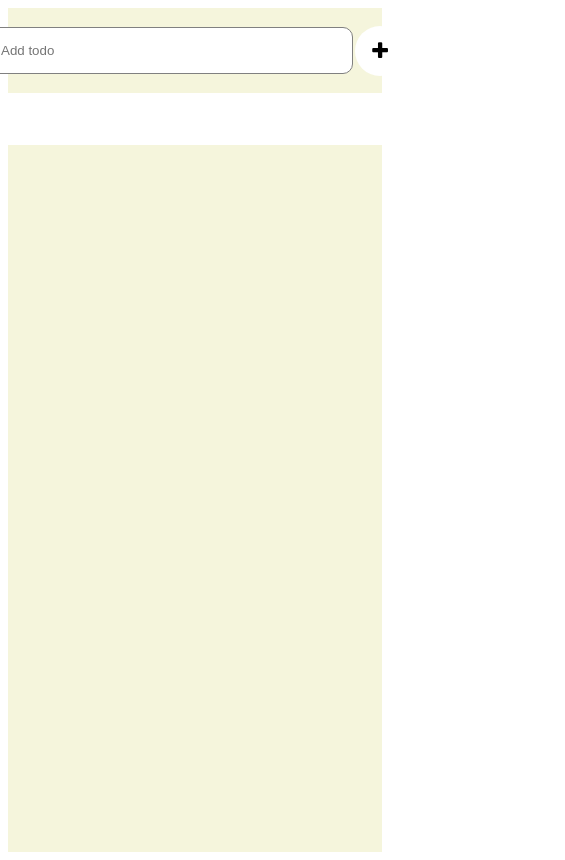
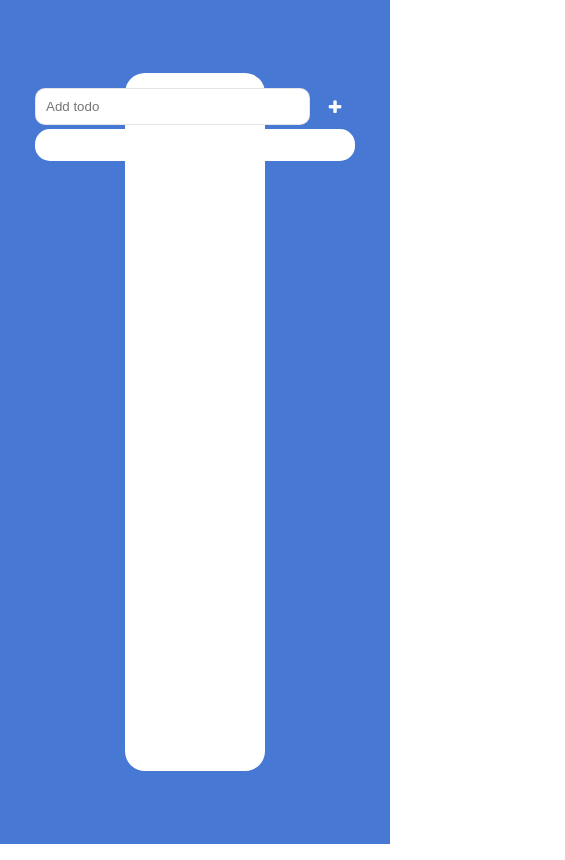
Before and after one commit to Sukrutha22/Todo-App, a React (Create React App) app: page / in a window 390 px wide. Shown: the whole page, 565 px wide, since content can reach past the window. Built offline with nearby package versions, Linux system fonts and the light colour scheme.

Commit message:
Background margin padding resize

```diff
--- a/public/index.html
+++ b/public/index.html
@@ -10,7 +10,10 @@
       content="Web site created using create-react-app"
     />
     <link rel="apple-touch-icon" href="%PUBLIC_URL%/logo192.png" />
-    <link rel="stylesheet" href="https://cdnjs.cloudflare.com/ajax/libs/font-awesome/4.7.0/css/font-awesome.min.css">
+    <link
+      rel="stylesheet"
+      href="https://cdnjs.cloudflare.com/ajax/libs/font-awesome/4.7.0/css/font-awesome.min.css"
+    />
     <!--
       manifest.json provides metadata used when your web app is installed on a
       user's mobile device or desktop. See https://developers.google.com/web/fundamentals/web-app-manifest/
@@ -26,6 +29,11 @@
       Learn how to configure a non-root public URL by running `npm run build`.
     -->
     <title>React App</title>
+    <style>
+      body {
+        margin: 0;
+      }
+    </style>
   </head>
   <body>
     <noscript>You need to enable JavaScript to run this app.</noscript>
--- a/src/App.css
+++ b/src/App.css
@@ -1,103 +1,162 @@
 .App {
   text-align: center;
   height: 100vh;
-  background-color: beige;
-}
-.todo-container{
-  padding: 3% 5%;
+  background-color: rgb(71, 120, 211);
   display: flex;
-  flex-direction: column;
     justify-content: center;
     align-items: center;
 }
-.text-input{
+.todo-container {
+  display: flex;
+  flex-direction: column;
+  justify-content: flex-start;
+  align-items: center;
+  background-color: white;
+  width: 30vw;
+  border-radius: 20px;
+  height: 80vh;
+}
+.text-input {
   padding: 2%;
   width: 420px;
   display: flex;
   justify-content: space-between;
   align-items: center;
 }
-.text-input input{
+.text-input input {
   padding: 15px;
   width: 80%;
-  border: 1px solid grey;
+  border: 1px solid rgb(128, 128, 128,0.2);
   border-radius: 10px;
   outline: none;
 }
-.text-input button{
+.text-input button {
   display: flex;
   justify-content: center;
   align-items: center;
   width: 50px;
   height: 50px;
-  font-size: 20px;
+  font-size: 24px;
+  margin-left: 5px;
   border: none;
   border-radius: 50%;
-  background-color: white;
+  color: white;
+  background-color: rgb(71, 120, 211);
     outline: none;
   cursor: pointer;
 }
-.display-none{
+.display-none {
   display: none;
 }
-.todo-list{
-  width: 45rem;
-  max-height: 70vh;
+.todo-list {
+  width: 27vw;
   overflow: auto;
-  margin-top: 10px;
-  padding: 10px 10px;
   background-color: white;
   border-radius: 15px;
 }
-.todo-list ul{
-  padding-inline-end: 30px;
-  padding-inline-start: 30px;
+.todo-list ul {
+  padding: 0;
   display: flex;
   flex-direction: column;
   justify-content: center;
   align-items: center;
   list-style: none;
 }
-.todo-list ul li{
+.todo-list ul li {
   width: 90%;
-  padding: 10px 15px;
-  margin: 0 10px 20px;
-  border: 1px solid rgb(228, 225, 225);
+  padding: 5px 10px;
+  margin-bottom: 15px;
   border-radius: 10px;
-  background-color: aliceblue;
+  border: none;
+  background-color: white;
   display: flex;
   justify-content: center;
   align-items: center;
+  box-shadow: 1px 1px 2px grey;
 }
-.todo-list ul li::before{
+.todo-list ul li::before {
   content: "\2022";
   color: blue;
   font-size: 40px;
   text-align: center;
   margin-right: 10px;
 }
-.todo-item{
+.todo-item {
   display: inline-flex;
   justify-content: space-between;
   align-items: center;
   width: 90%;
 }
-.todo-text{
+.todo-text {
   font-size: 24px;
   display: flex;
   flex-wrap: wrap;
 }
-.todo-item i{
+.todo-item i {
   padding: 10px;
   font-size: 24px;
-  color: blue;
+  color: red;
 }
-.todo-content{
+.todo-content {
   margin-left: 5px;
   display: flex;
   flex-direction: column;
   text-align: left;
 }
-.todo-content p{
+.todo-content p {
   margin: 5px 0;
 }
+
+@media screen and (max-width: 1100px) {
+  .todo-list {
+    width: 30rem;
+    max-height: 80vh;
+  }
+}
+
+@media screen and (max-width: 600px) {
+  .todo-container {
+    padding: 3% 3%;
+  }
+  .text-input {
+    width: 320px;
+  }
+  .text-input input {
+    padding: 10px;
+  }
+  .text-input button {
+    width: 40px;
+    height: 40px;
+    font-size: 16px;
+  }
+  .todo-list {
+    width: 20rem;
+  }
+  .todo-list ul {
+    padding-inline-end: 10px;
+    padding-inline-start: 10px;
+  }
+  .todo-list ul li {
+    padding: 5px 5px;
+    margin: 0 0px 10px;
+  }
+  .todo-list ul li::before {
+    font-size: 30px;
+  }
+  .todo-item i {
+    font-size: 14px;
+  }
+  .todo-content {
+    margin-left: 0;
+  }
+  .todo-content p {
+    margin: 3px 0;
+  }
+
+  .todo-text {
+    font-size: 16px;
+  }
+  .todo-date {
+    font-size: 12px;
+  }
+}
--- a/src/App.js
+++ b/src/App.js
@@ -1,71 +1,73 @@
-
-import { useEffect, useState } from 'react';
-import './App.css';
+import { useEffect, useState } from "react";
+import "./App.css";
 
 function App() {
-const [todo, setTodo] = useState('')
-const [todoList, setTodoList] = useState([0])
-const [date, setDate] = useState('')
+  const [todo, setTodo] = useState("");
+  const [todoList, setTodoList] = useState([0]);
+  const [date, setDate] = useState("");
 
-const addTodo = () =>{
-  setTodoList([...todoList, {id: Date.now(), text: todo, status: 'true'}])
-}
+  const addTodo = () => {
+    setTodoList([...todoList, { id: Date.now(), text: todo, status: "true" }]);
+  };
 
-
-
-useEffect(()=>{
+  useEffect(() => {
     const today = new Date()
-  setDate(today.toDateString())
-},[todo])
-
+    setDate(today.toDateString());
+  }, [todo]);
 
   return (
     <div className="App">
       <div className="todo-container">
         <div className="text-input">
-          <input onChange={(e) => setTodo(e.target.value)} type="text" placeholder='Add todo'/>
-          <button onClick={()=>{addTodo()}}>
-            <i className='fa fa-plus'></i>
+          <input
+            onChange={(e) => setTodo(e.target.value)}
+            type="text"
+            placeholder="Add todo"
+          />
+          <button
+            onClick={() => {
+              addTodo();
+            }}
+          >
+            <i className="fa fa-plus"></i>
           </button>
         </div>
-        <div  className="todo-list">
+        <div className="todo-list">
           <ul>
-
-            {todoList.map((item)=>{
-              if (item.status==='true'){
-                return(
+            {todoList.map((item) => {
+              if (item.status === "true") {
+                return (
                   <li>
                     <div className="todo-item">
-                    <div className='todo-content'>
-                    <p className='todo-text'><b>{item.text}</b>
+                      <div className="todo-content">
+                        <p className="todo-text">
+                          <b>{item.text}</b>
                         </p>
-                    <p className='todo-date'>{date}</p>
+                        <p className="todo-date">{date}</p>
                       </div>
 
-                    <i className='fa fa-minus	'
-                      onClick={(e) =>{
-                        item.status='false'
-                        setTodoList(todoList.filter(obj=>{
-                          if (obj.id === item.id){
-                            obj.status='false'
+                      <i
+                        className="fa fa-minus	"
+                        onClick={(e) => {
+                          setTodoList(
+                            todoList.filter((obj) => {
+                              if (obj.id === item.id) {
+                                obj.status = "false";
                               }
                               return obj;
-                        }))
-
+                            })
+                          );
                         }}
-                      value={item.status}
                       ></i>
                     </div>
                   </li>
-                )
+                );
               }
-              return null
+              return null;
             })}
-
           </ul>
         </div>
       </div>
-
     </div>
   );
 }
```
Lines whose indentation alone changed are shown as unchanged.
